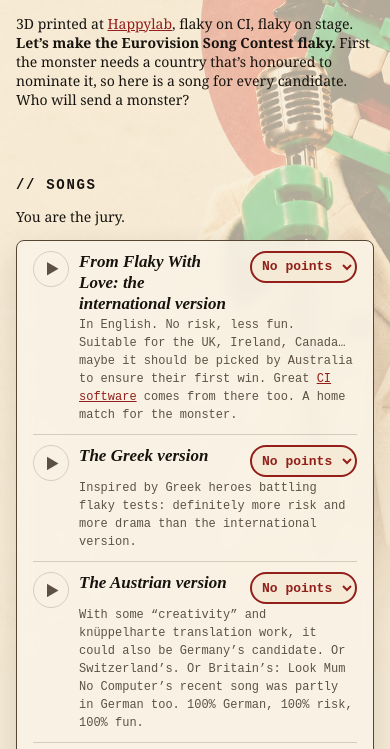
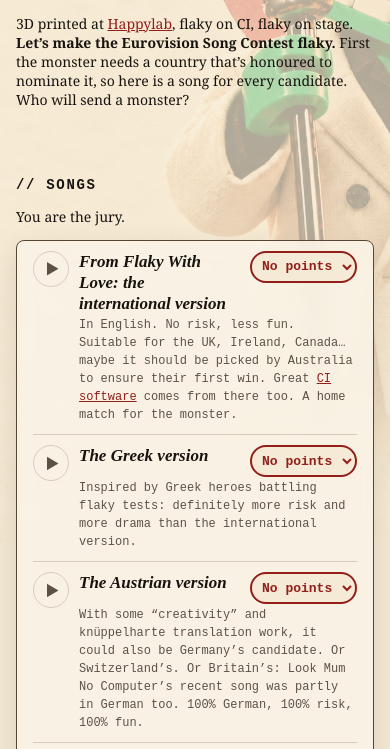
Before and after one commit to flaky-test-monster/flaky-test-monster.github.io, a website: page public/music.html in a window 390 px wide. Shown: the part 307-1056 px from the top of the page. Drawn offline with Linux system fonts and the light colour scheme; files that its build step writes are made by us from their sources; files whose address does not match are found by name.

Commit message:
Music page: the narrow-screen singer fills the width, from the top
At 850px high the picture was only about 680px wide, so between 680px and
960px it left plain paper beside it, and it started 130px down.

Co-Authored-By: Claude Opus 5.5 <noreply@anthropic.com>

```diff
--- a/public/music.css
+++ b/public/music.css
@@ -142,9 +142,10 @@ h2::before { content: "// "; content: "// " / ""; }
 .thanks-list a { display: flex; align-items: center; gap: 5px; padding: 2px 8px 2px 2px; font-size: 0.6875rem; }
 .thanks-list img { border-radius: 50%; background: var(--rule); }
 
-/* Too narrow for text and singer side by side: the singer fades behind the text. */
+/* Too narrow for text and singer side by side: the singer fades behind the text, from the top
+ * and across the whole width (at least 680px wide, so it never shrinks too small on phones). */
 @media (max-width: 960px) {
-  .page::before, .page::after { width: 100%; mask-image: none; background-size: auto 850px; background-position: 38% 130px; }
+  .page::before, .page::after { width: 100%; mask-image: none; background-size: max(100%, 680px) auto; background-position: 38% 0; }
   .page::before { opacity: .28; }
 }
 @media (max-width: 640px) {
```
